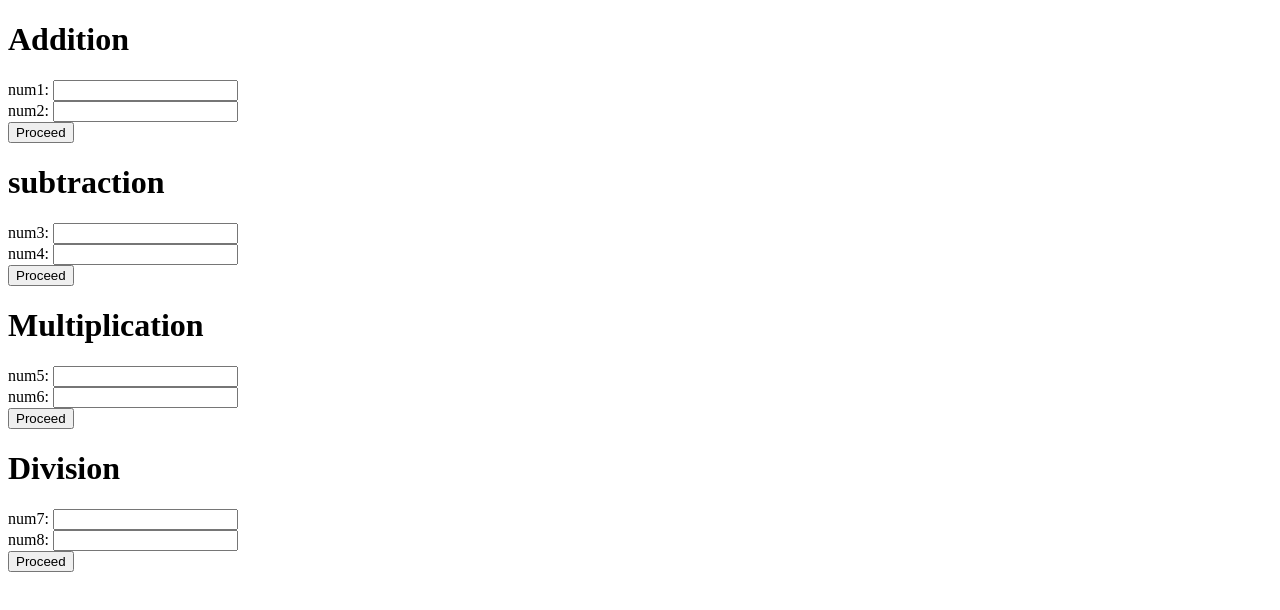
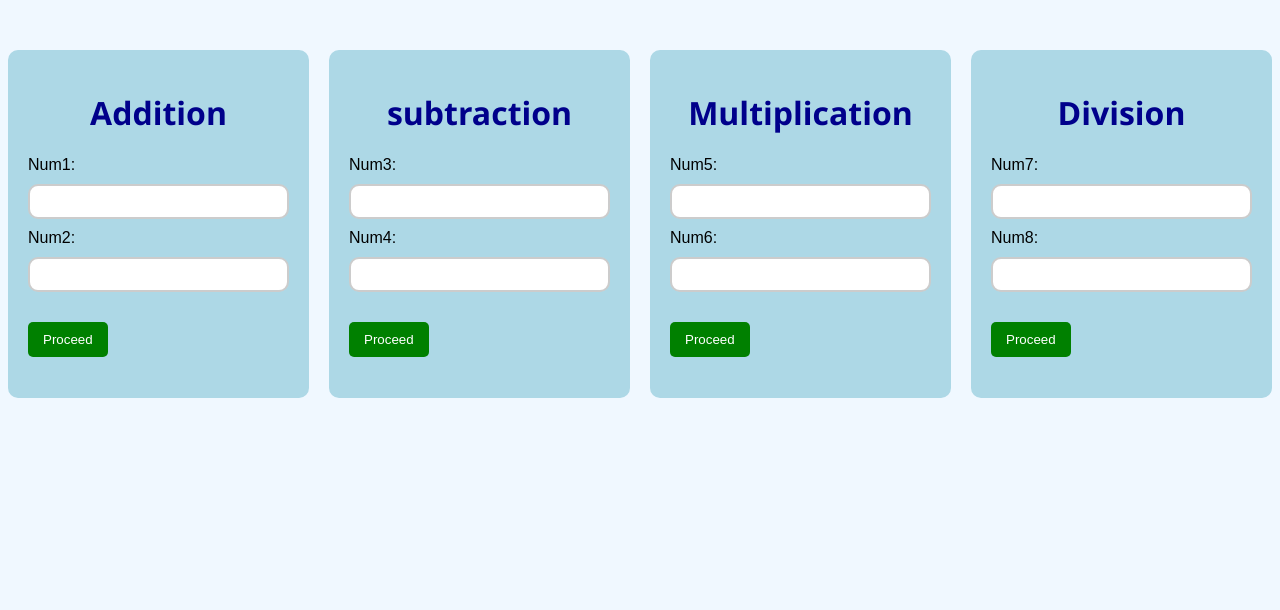
Before and after one commit to Owais-creator/javascript, a plain HTML site: page index.html in a window 1280 px wide. Drawn offline with Linux system fonts and the light colour scheme.

Commit message:
calculator

```diff
--- a/index.html
+++ b/index.html
@@ -3,45 +3,60 @@
 <head>
     <meta charset="UTF-8">
     <meta name="viewport" content="width=device-width, initial-scale=1.0">
-    <title>Document</title>
+    <title>Calculator</title>
+<link rel="stylesheet" href="style.css">
 </head>
 <body>
-    <h1>Addition</h1>
+
+
+
     <script src="./script.js"></script>
-    <form onsubmit="doSomeFunctionAdd(); return false;">
-    num1: <input type="text" id="num1" required>
+    <div class="form1">
+          <h1>Addition</h1><form onsubmit="doSomeFunctionAdd(); return false;">
+    Num1: <input type="text" id="num1" required>
     <br>
-    num2: <input type="text" id="num2" required>
+    Num2: <input type="text" id="num2" required>
     <br>
     <button>Proceed</button>
-</form>
-
+    <h1 id="result"></h1>
+</form></div>
+<div class="form2">
  <h1>subtraction</h1>
 <form onsubmit="doSomeFunctionSub(); return false;">
-    num3: <input type="text" id="num3" required>
+    Num3: <input type="text" id="num3" required>
     <br>
-    num4: <input type="text" id="num4" required>
+    Num4: <input type="text" id="num4" required>
     <br>
     <button>Proceed</button>
+    <h1 id="result2"></h1>
 </form>
+</div>
 
-<h1>Multiplication</h1>
+
+<div class="form3">
+    <h1>Multiplication</h1>
 <form onsubmit="doSomeFunctionMul(); return false;">
-    num5: <input type="text" id="num5" required>
+    Num5: <input type="text" id="num5" required>
     <br>
-    num6: <input type="text" id="num6" required>
+    Num6: <input type="text" id="num6" required>
     <br>
     <button>Proceed</button>
+    <h1 id="result3"></h1>
 </form>
+</div>
 
-<h1>Division</h1>
+<div class="form4">
+    <h1>Division</h1>
 <form onsubmit="doSomeFunctionDiv(); return false;">
-    num7: <input type="text" id="num7" required>
+    Num7: <input type="text" id="num7" required>
     <br>
-    num8: <input type="text" id="num8" required>
+    Num8: <input type="text" id="num8" required>
     <br>
     <button>Proceed</button>
+    <h1 id="result4"></h1>
 </form>
-<h1 id="result"></h1>
+</div>
+
+
 </body>
 </html>
--- a/script.js
+++ b/script.js
@@ -2,31 +2,31 @@ function doSomeFunctionAdd(){
     let num1 = document.getElementById("num1").value;
     let num2 = document.getElementById("num2").value;
     let sum = Number(num1) + Number(num2);
-    console.log("Sum:", sum);
+    console.log("Answer:", sum);
     let h1Result = document.getElementById("result");
-    h1Result.innerText = "The sum is: " + sum;
+    h1Result.innerText = "The Answer is: " + sum;
 }
 function doSomeFunctionSub(){
     let num3 = document.getElementById("num3").value;
     let num4 = document.getElementById("num4").value;
     let sum = Number(num3) - Number(num4);
-    console.log("Difference:", sum);
-    let h2Result = document.getElementById("result");
-    h2Result.innerText = "The difference is: " + sum;
+    console.log("Answer:", sum);
+    let h1Result2 = document.getElementById("result2");
+    h1Result2.innerText = "The Answer is: " + sum;
 }
 function doSomeFunctionMul(){
     let num5 = document.getElementById("num5").value;
     let num6 = document.getElementById("num6").value;
     let sum = Number(num5) * Number(num6);
-    console.log("Product:", sum);
-    let h3Result = document.getElementById("result");
-    h3Result.innerText = "The product is: " + sum;
+    console.log("Answer:", sum);
+    let h1Result3 = document.getElementById("result3");
+    h1Result3.innerText = "The Answer is: " + sum;
 }
 function doSomeFunctionDiv(){
     let num7 = document.getElementById("num7").value;
     let num8 = document.getElementById("num8").value;
     let sum = Number(num7) / Number(num8);
-    console.log("Quotient:", sum);
-    let h4Result = document.getElementById("result");
-    h4Result.innerText = "The quotient is: " + sum;
+    console.log("Answer:", sum);
+    let h1Result4 = document.getElementById("result4");
+    h1Result4.innerText = "The Answer is: " + sum;
 }
--- /dev/null
+++ b/style.css
@@ -0,0 +1,63 @@
+body{
+    background-color: #f0f8ff;
+    display: flex;
+    justify-content: space-between;
+gap: calc(20px);
+    margin-top: 50px;
+}
+
+
+h1{
+    color: darkblue;
+    font-family: 'Segoe UI', Tahoma, Geneva, Verdana, sans-serif;
+    text-align: center;
+}
+
+.form1{
+    background-color: lightblue;
+    padding: 20px;
+    border-radius: 10px;
+    width: 300px;
+    margin-bottom: 30px;
+    font-family: Arial, sans-serif;
+}
+button{
+    background-color: green;
+    color: white;
+    padding: 10px 15px;
+    border: none;
+    border-radius: 5px;
+    cursor: pointer;
+    margin-top: 20px;
+    text-align: center;
+}
+.form2{
+    background-color: lightblue;
+    padding: 20px;
+    border-radius: 10px;
+    width: 300px;
+    margin-bottom: 30px;
+    font-family: Arial, sans-serif;
+}.form3{
+    background-color: lightblue;
+    padding: 20px;
+    border-radius: 10px;
+    width: 300px;
+    margin-bottom: 30px;
+    font-family: Arial, sans-serif;
+}.form4{
+    background-color: lightblue;
+    padding: 20px;
+    border-radius: 10px;
+    width: 300px;
+    margin-bottom: 30px;
+    font-family: Arial, sans-serif;
+}
+input[type="text"]{
+    width: 100%;
+    padding: 8px;
+    margin: 10px 0;
+    box-sizing: border-box;
+    border: 2px solid #ccc;
+    border-radius: 10px;
+}
```
